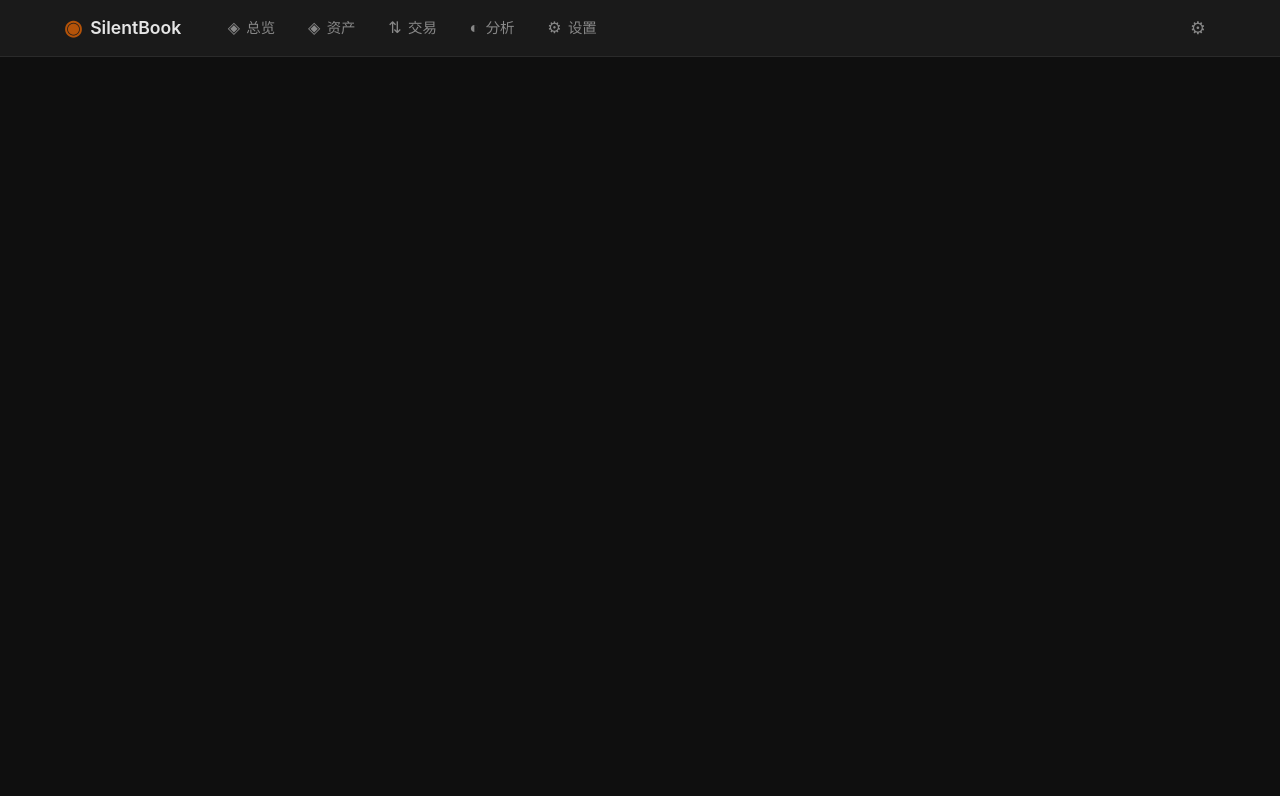
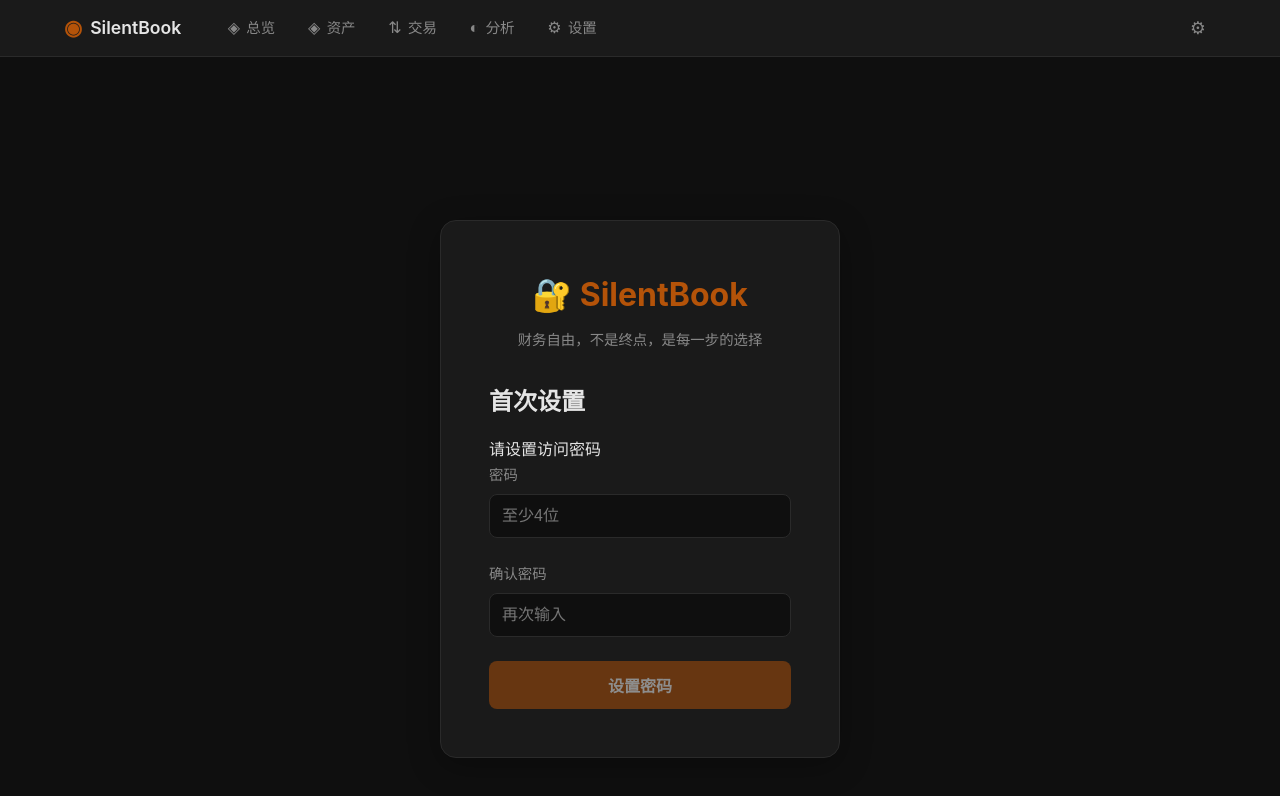
Before and after one commit to minghaoran0910-cyber/silentbook, a Nuxt app in the folder frontend/: page /auth in a window 1280 px wide. Shown: the top 796 px of the page. Built offline with nearby package versions, Linux system fonts and the light colour scheme; no server answers.

Commit message:
feat: 添加用户认证页面和后端端点

```diff
--- /dev/null
+++ b/frontend/pages/auth.vue
@@ -0,0 +1,257 @@
+<template>
+  <div class="auth-container">
+    <div class="auth-card">
+      <div class="auth-header">
+        <h1>🔐 SilentBook</h1>
+        <p>财务自由，不是终点，是每一步的选择</p>
+      </div>
+
+      <div v-if="!authEnabled" class="setup-mode">
+        <h2>首次设置</h2>
+        <p>请设置访问密码</p>
+        <form @submit.prevent="setupPassword">
+          <div class="form-group">
+            <label>密码</label>
+            <input
+              v-model="password"
+              type="password"
+              required
+              minlength="4"
+              placeholder="至少4位"
+            >
+          </div>
+          <div class="form-group">
+            <label>确认密码</label>
+            <input
+              v-model="confirmPassword"
+              type="password"
+              required
+              placeholder="再次输入"
+            >
+          </div>
+          <button type="submit" class="btn-primary" :disabled="!canSetup">
+            设置密码
+          </button>
+        </form>
+      </div>
+
+      <div v-else class="login-mode">
+        <h2>登录</h2>
+        <form @submit.prevent="login">
+          <div class="form-group">
+            <label>密码</label>
+            <input
+              v-model="password"
+              type="password"
+              required
+              placeholder="输入密码"
+            >
+          </div>
+          <button type="submit" class="btn-primary" :disabled="!password">
+            登录
+          </button>
+        </form>
+      </div>
+
+      <div v-if="error" class="error-message">{{ error }}</div>
+      <div v-if="success" class="success-message">{{ success }}</div>
+    </div>
+  </div>
+</template>
+
+<script setup>
+import { ref, computed, onMounted } from 'vue'
+import { useRouter } from 'vue-router'
+
+const router = useRouter()
+const password = ref('')
+const confirmPassword = ref('')
+const authEnabled = ref(false)
+const error = ref('')
+const success = ref('')
+
+const canSetup = computed(() => {
+  return password.value.length >= 4 && password.value === confirmPassword.value
+})
+
+const checkAuthStatus = async () => {
+  try {
+    const config = useRuntimeConfig()
+    const apiBase = config.public?.apiBase || 'http://localhost:8000'
+    const resp = await fetch(`${apiBase}/auth/status`)
+    const data = await resp.json()
+    authEnabled.value = data.auth_enabled
+  } catch (e) {
+    console.error('检查认证状态失败:', e)
+  }
+}
+
+const setupPassword = async () => {
+  error.value = ''
+  success.value = ''
+
+  if (password.value !== confirmPassword.value) {
+    error.value = '两次密码不一致'
+    return
+  }
+
+  try {
+    const config = useRuntimeConfig()
+    const apiBase = config.public?.apiBase || 'http://localhost:8000'
+    const resp = await fetch(`${apiBase}/auth/setup`, {
+      method: 'POST',
+      headers: { 'Content-Type': 'application/json' },
+      body: JSON.stringify({ password: password.value })
+    })
+
+    if (resp.ok) {
+      success.value = '密码设置成功！请登录'
+      authEnabled.value = true
+      password.value = ''
+      confirmPassword.value = ''
+    } else {
+      error.value = '设置失败'
+    }
+  } catch (e) {
+    error.value = '设置失败: ' + e.message
+  }
+}
+
+const login = async () => {
+  error.value = ''
+
+  try {
+    const config = useRuntimeConfig()
+    const apiBase = config.public?.apiBase || 'http://localhost:8000'
+    const resp = await fetch(`${apiBase}/auth/verify`, {
+      method: 'POST',
+      headers: { 'Content-Type': 'application/json' },
+      body: JSON.stringify({ password: password.value })
+    })
+
+    const data = await resp.json()
+
+    if (resp.ok && data.token) {
+      localStorage.setItem('auth_token', data.token)
+      success.value = '登录成功！'
+      setTimeout(() => router.push('/'), 500)
+    } else {
+      error.value = '密码错误'
+    }
+  } catch (e) {
+    error.value = '登录失败: ' + e.message
+  }
+}
+
+onMounted(checkAuthStatus)
+</script>
+
+<style scoped>
+.auth-container {
+  min-height: 100vh;
+  display: flex;
+  align-items: center;
+  justify-content: center;
+  background: var(--bg-primary);
+  padding: 2rem;
+}
+
+.auth-card {
+  background: var(--bg-secondary);
+  border: 1px solid var(--border);
+  border-radius: 16px;
+  padding: 3rem;
+  max-width: 400px;
+  width: 100%;
+  box-shadow: 0 8px 32px rgba(0, 0, 0, 0.3);
+}
+
+.auth-header {
+  text-align: center;
+  margin-bottom: 2rem;
+}
+
+.auth-header h1 {
+  color: var(--accent);
+  font-size: 2rem;
+  margin-bottom: 0.5rem;
+}
+
+.auth-header p {
+  color: var(--text-secondary);
+  font-size: 0.9rem;
+}
+
+h2 {
+  color: var(--text-primary);
+  margin-bottom: 1rem;
+}
+
+.form-group {
+  margin-bottom: 1.5rem;
+}
+
+.form-group label {
+  display: block;
+  color: var(--text-secondary);
+  margin-bottom: 0.5rem;
+  font-size: 0.9rem;
+}
+
+.form-group input {
+  width: 100%;
+  padding: 0.75rem;
+  background: var(--bg-primary);
+  border: 1px solid var(--border);
+  border-radius: 8px;
+  color: var(--text-primary);
+  font-size: 1rem;
+}
+
+.form-group input:focus {
+  outline: none;
+  border-color: var(--accent);
+}
+
+.btn-primary {
+  width: 100%;
+  padding: 0.75rem;
+  background: var(--accent);
+  color: white;
+  border: none;
+  border-radius: 8px;
+  font-size: 1rem;
+  font-weight: 600;
+  cursor: pointer;
+  transition: background 0.2s;
+}
+
+.btn-primary:hover:not(:disabled) {
+  background: var(--accent-hover);
+}
+
+.btn-primary:disabled {
+  opacity: 0.5;
+  cursor: not-allowed;
+}
+
+.error-message {
+  margin-top: 1rem;
+  padding: 0.75rem;
+  background: rgba(239, 68, 68, 0.1);
+  color: var(--danger);
+  border: 1px solid var(--danger);
+  border-radius: 8px;
+  font-size: 0.9rem;
+}
+
+.success-message {
+  margin-top: 1rem;
+  padding: 0.75rem;
+  background: rgba(34, 197, 94, 0.1);
+  color: var(--success);
+  border: 1px solid var(--success);
+  border-radius: 8px;
+  font-size: 0.9rem;
+}
+</style>
```
Also changed, not shown: 1 other file (tests, documents, lock files or other folders).
